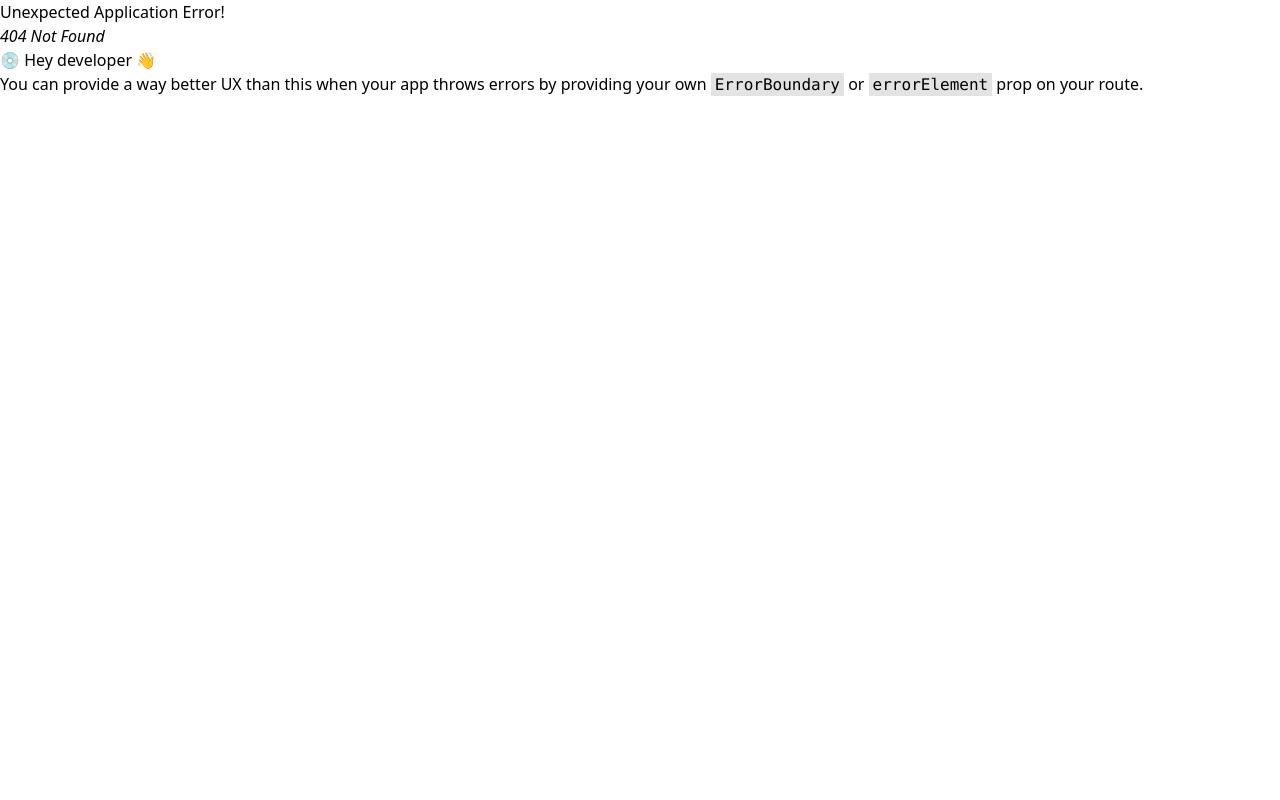
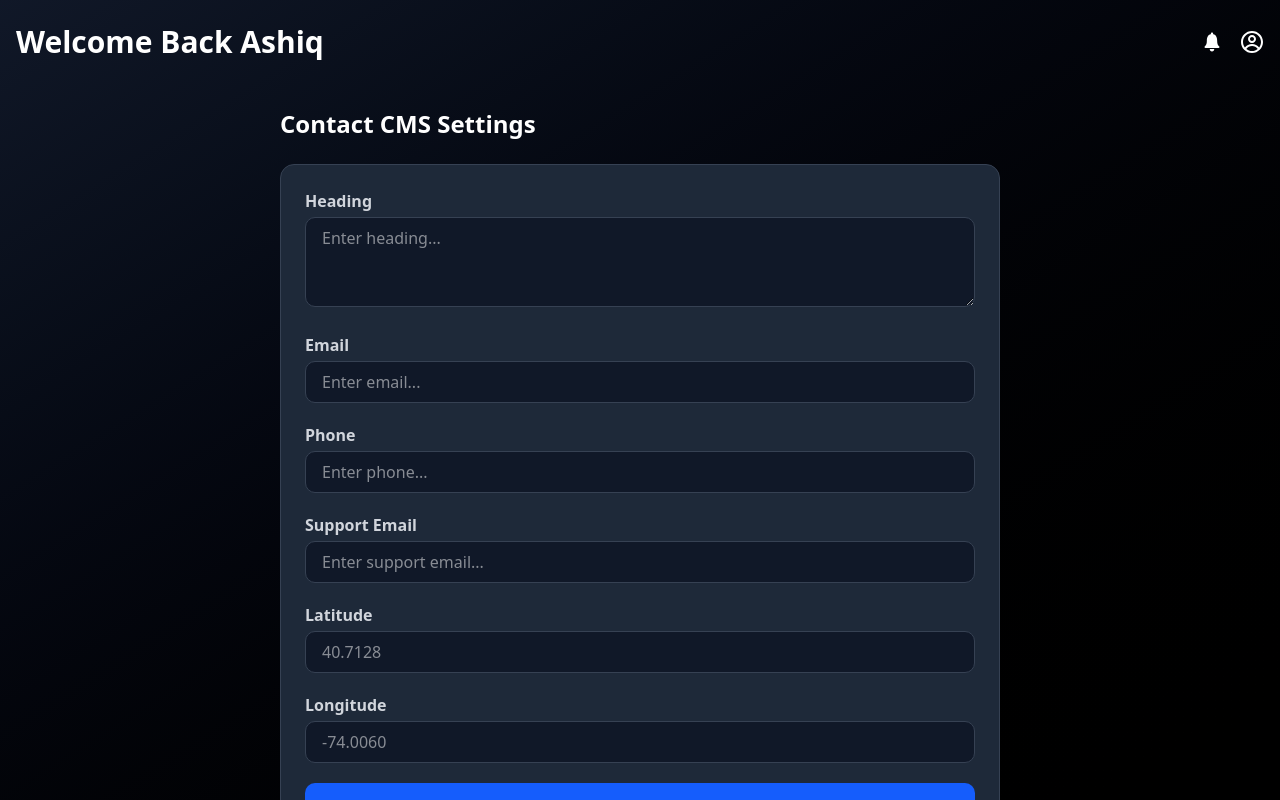
Before and after one commit to Robiul1711/Next_Portfolio_Admin, a React (Vite) app: page /dashboard/contact-cms in a window 1280 px wide. Before the commit this address had no page. Built offline with nearby package versions, Linux system fonts and the light colour scheme.

Commit message:
working on contact

```diff
--- a/src/layout/AdminLayout.jsx
+++ b/src/layout/AdminLayout.jsx
@@ -4,7 +4,7 @@ import SideBar from "@/pages/admin/SideBar";
 import React, { useEffect, useState } from "react";
 import { Outlet, ScrollRestoration, useLocation } from "react-router-dom";
 import { MdDashboard } from "react-icons/md";
-import { CgProfile } from "react-icons/cg";
+import { RiContactsFill } from "react-icons/ri";
 const AdminLayout = () => {
   const [Open, setOpen] = useState(false);
 
@@ -36,6 +36,26 @@ const AdminLayout = () => {
         },
       ]
     },
+    {
+      id:3,
+      icon:<RiContactsFill />,
+      text:"Contact Management",
+      path:"/dashboard/all-contact",
+      sublink:[
+        {
+          id:1,
+          text:"All Contacts",
+          path:"/dashboard/all-contacts",
+        },
+        {
+          id:2,
+          text:"Contact Form CMS",
+          path:"/dashboard/contact-cms",
+        },
+
+      ]
+    },
+
   ];
   const location = useLocation();
   useEffect(() => {
--- /dev/null
+++ b/src/pages/ContactList/AllContacts.jsx
@@ -0,0 +1,54 @@
+import { useApiQuery } from "@/hooks/allCMS";
+import React from "react";
+
+
+const AllContacts = () => {
+    const { data: allContact, isLoading } = useApiQuery({
+      queryKey: "all-contact",
+      url: "/api/contact",
+      secure: true,
+    });
+  return (
+    <div className="p-6">
+      <h1 className="text-2xl font-bold text-white mb-6">All Contact Messages</h1>
+
+      <div className="grid grid-cols-1 lg:grid-cols-3 gap-6">
+        {/* LEFT: CONTACT LIST */}
+        <div className="lg:col-span-2 space-y-4">
+          {allContact?.length === 0 && (
+            <p className="text-gray-400">No contacts found.</p>
+          )}
+
+          {allContact?.map((contact) => (
+            <div
+              key={contact._id}
+              className="bg-gray-800 p-5 rounded-xl shadow-md border border-gray-700 hover:border-blue-500 transition"
+            >
+              <div className="flex justify-between items-center">
+                <h2 className="text-lg font-semibold text-white">{contact.name}</h2>
+                <span className="text-xs bg-blue-600 text-white px-2 py-1 rounded-md">
+                  {new Date(contact.createdAt).toLocaleDateString()}
+                </span>
+              </div>
+
+              <p className="text-gray-300 text-sm mt-2">
+                <span className="font-semibold">Email:</span> {contact.email}
+              </p>
+
+              <p className="text-gray-300 text-sm mt-2">
+                <span className="font-semibold">Address:</span> {contact.address}
+              </p>
+
+              <p className="text-gray-400 text-sm mt-3 italic">
+                "{contact.message}"
+              </p>
+            </div>
+          ))}
+        </div>
+
+      </div>
+    </div>
+  );
+};
+
+export default AllContacts;
--- /dev/null
+++ b/src/pages/ContactList/ContactCMS.jsx
@@ -0,0 +1,185 @@
+import { useMutation } from "@tanstack/react-query";
+import React, { useState } from "react";
+import toast from "react-hot-toast";
+
+const ContactCMS = () => {
+  const [formData, setFormData] = useState({
+    heading: "",
+    email: "",
+    phone: "",
+    supportEmail: "",
+    latitude: "",
+    longitude: "",
+  });
+
+  // handle change
+  const handleChange = (e) => {
+    setFormData({
+      ...formData,
+      [e.target.name]:
+        e.target.type === "number" ? Number(e.target.value) : e.target.value,
+    });
+  };
+
+  // POST mutation
+  const PostContactCMS = useMutation({
+    mutationFn: async (data) => {
+      const response = await fetch("http://localhost:5000/api/contact-info", {
+        method: "POST",
+        headers: {
+          "Content-Type": "application/json",
+        },
+        body: JSON.stringify(data),
+      });
+
+      if (!response.ok) {
+        throw new Error("Failed to submit contact info");
+      }
+
+      return response.json();
+    },
+
+    // SUCCESS
+    onSuccess: () => {
+      toast.success("Contact Information Saved Successfully!");
+      setFormData({
+        heading: "",
+        email: "",
+        phone: "",
+        supportEmail: "",
+        latitude: "",
+        longitude: "",
+      });
+    },
+
+    // ERROR
+    onError: () => {
+      toast.error("Failed to save contact info!");
+    },
+  });
+
+  // Submit
+  const handleSubmit = (e) => {
+    e.preventDefault();
+
+    if (
+      !formData.heading ||
+      !formData.email ||
+      !formData.phone ||
+      !formData.supportEmail ||
+      !formData.latitude ||
+      !formData.longitude
+    ) {
+      toast.error("All fields are required!");
+      return;
+    }
+
+    PostContactCMS.mutate({
+      ...formData,
+      latitude: Number(formData.latitude),
+      longitude: Number(formData.longitude),
+    });
+  };
+
+  return (
+    <div className="p-6 max-w-3xl w-full mx-auto">
+      <h1 className="text-2xl font-bold text-white mb-6">Contact CMS Settings</h1>
+
+      <form
+        onSubmit={handleSubmit}
+        className="bg-gray-800 p-6 rounded-xl border border-gray-700 space-y-5"
+      >
+        {/* Heading */}
+        <div>
+          <label className="block text-gray-300 mb-1 font-semibold">Heading</label>
+          <textarea
+            name="heading"
+            value={formData.heading}
+            onChange={handleChange}
+            rows="3"
+            placeholder="Enter heading..."
+            className="w-full px-4 py-2 rounded-lg bg-gray-900 text-white border border-gray-700 focus:border-blue-500"
+          />
+        </div>
+
+        {/* Email */}
+        <div>
+          <label className="block text-gray-300 mb-1 font-semibold">Email</label>
+          <input
+            type="email"
+            name="email"
+            value={formData.email}
+            onChange={handleChange}
+            placeholder="Enter email..."
+            className="w-full px-4 py-2 rounded-lg bg-gray-900 text-white border border-gray-700 focus:border-blue-500"
+          />
+        </div>
+
+        {/* Phone */}
+        <div>
+          <label className="block text-gray-300 mb-1 font-semibold">Phone</label>
+          <input
+            type="text"
+            name="phone"
+            value={formData.phone}
+            onChange={handleChange}
+            placeholder="Enter phone..."
+            className="w-full px-4 py-2 rounded-lg bg-gray-900 text-white border border-gray-700 focus:border-blue-500"
+          />
+        </div>
+
+        {/* Support Email */}
+        <div>
+          <label className="block text-gray-300 mb-1 font-semibold">
+            Support Email
+          </label>
+          <input
+            type="email"
+            name="supportEmail"
+            value={formData.supportEmail}
+            onChange={handleChange}
+            placeholder="Enter support email..."
+            className="w-full px-4 py-2 rounded-lg bg-gray-900 text-white border border-gray-700 focus:border-blue-500"
+          />
+        </div>
+
+        {/* Latitude */}
+        <div>
+          <label className="block text-gray-300 mb-1 font-semibold">Latitude</label>
+          <input
+            type="number"
+            name="latitude"
+            value={formData.latitude}
+            onChange={handleChange}
+            placeholder="40.7128"
+            className="w-full px-4 py-2 rounded-lg bg-gray-900 text-white border border-gray-700 focus:border-blue-500"
+          />
+        </div>
+
+        {/* Longitude */}
+        <div>
+          <label className="block text-gray-300 mb-1 font-semibold">Longitude</label>
+          <input
+            type="number"
+            name="longitude"
+            value={formData.longitude}
+            onChange={handleChange}
+            placeholder="-74.0060"
+            className="w-full px-4 py-2 rounded-lg bg-gray-900 text-white border border-gray-700 focus:border-blue-500"
+          />
+        </div>
+
+        {/* Submit Button */}
+        <button
+          type="submit"
+          disabled={PostContactCMS.isPending}
+          className="w-full py-3 rounded-lg bg-blue-600 hover:bg-blue-700 text-white font-semibold transition disabled:opacity-50"
+        >
+          {PostContactCMS.isPending ? "Saving..." : "Save Changes"}
+        </button>
+      </form>
+    </div>
+  );
+};
+
+export default ContactCMS;
--- a/src/pages/ProjectPage/AddProjects.jsx
+++ b/src/pages/ProjectPage/AddProjects.jsx
@@ -33,6 +33,7 @@ const onSubmit = (data) => {
     formData.append("stack", data.stack);
     formData.append("github", data.github || "");
     formData.append("live", data.live || "");
+    formData.append("popular", data.popular || "");
 
     // ✔ send as single string (matches Postman)
     formData.append("technologies", technologies.join(", "));
@@ -41,19 +42,20 @@ const onSubmit = (data) => {
       formData.append("image", data.image);
     }
 
-  mutate({
+    mutate(
+      {
         data: formData, // ✔ correct place
-  }, {
+      },
+      {
         onSuccess: () => {
           reset();
           setPreview(null);
           setTechnologies([]);
           setTechInput("");
+        },
       }
-  });
+    );
   };
-
-
 
   // Image upload
   const handleImageChange = (e) => {
@@ -187,9 +189,26 @@ const onSubmit = (data) => {
                       ))}
                     </div>
                   </div>
+                  {/* popular  */}
                 </div>
 
                 {/* RIGHT – IMAGE */}
+                <div className="space-y-8">
+                  <div>
+                    <label className="block text-sm text-gray-300 mb-2">
+                      Popular Project
+                    </label>
+
+                    <select
+                      {...register("popular")}
+                      className="w-full p-4 rounded-xl bg-gray-800/50 border border-gray-700 text-white"
+                    >
+                      <option value="">Select option</option>
+                      <option value="true">Yes (Popular)</option>
+                      <option value="false">No</option>
+                    </select>
+                  </div>
+
                   <div>
                     <label className="block text-sm text-gray-300 mb-2">
                       Project Image
@@ -230,6 +249,7 @@ const onSubmit = (data) => {
                         onChange={handleImageChange}
                         className="absolute inset-0 w-full h-full opacity-0 cursor-pointer"
                       />
+                    </div>
                   </div>
                 </div>
               </div>
--- a/src/pages/ProjectPage/AllProject.jsx
+++ b/src/pages/ProjectPage/AllProject.jsx
@@ -83,11 +83,19 @@ const AllProject = () => {
                   </span>
                 ))}
               </div>
+              <div className="mt-3 flex items-center justify-between">
+                {/* Stack */}
+                <p className="text-sm text-gray-300 ">
+                  <span className="font-semibold">Stack:</span> {project?.stack}
+                </p>
 
-              {/* Stack */}
-              <p className="text-sm text-gray-300 mt-3">
-                <span className="font-semibold">Stack:</span> {project?.stack}
-              </p>
+                {/* Popular (show only if true) */}
+                {project?.popular && (
+                  <span className="inline-block bg-green-600 px-2 py-1 text-xs rounded-md ml-2">
+                    Popular
+                  </span>
+                )}
+              </div>
 
               {/* Links */}
               <div className="flex items-center gap-4 mt-4">
@@ -112,7 +120,7 @@ const AllProject = () => {
 
               {/* Action Buttons */}
               <div className="flex justify-end gap-3 mt-5">
-               <EditProjectDialog project={project} />
+                <EditProjectDialog project={project} />
 
                 <button
                   className="p-2 rounded-lg bg-red-600 hover:bg-red-700 transition"
--- a/src/pages/admin/CommonNavbar.jsx
+++ b/src/pages/admin/CommonNavbar.jsx
@@ -16,7 +16,7 @@ const CommonNavbar = ({ open, setOpen }) => {
           <GiHamburgerMenu color="" size={26} />
         </span>
         <div className="flex items-center gap-4">
-          <p className="  text-3xl font-bold">Admin Header</p>
+          <p className="  text-3xl font-bold">Welcome Back Ashiq</p>
         </div>
       </div>
 
```
Also changed, not shown: src/router/router.jsx (+13 -3 lines). Lines whose indentation alone changed are shown as unchanged.
